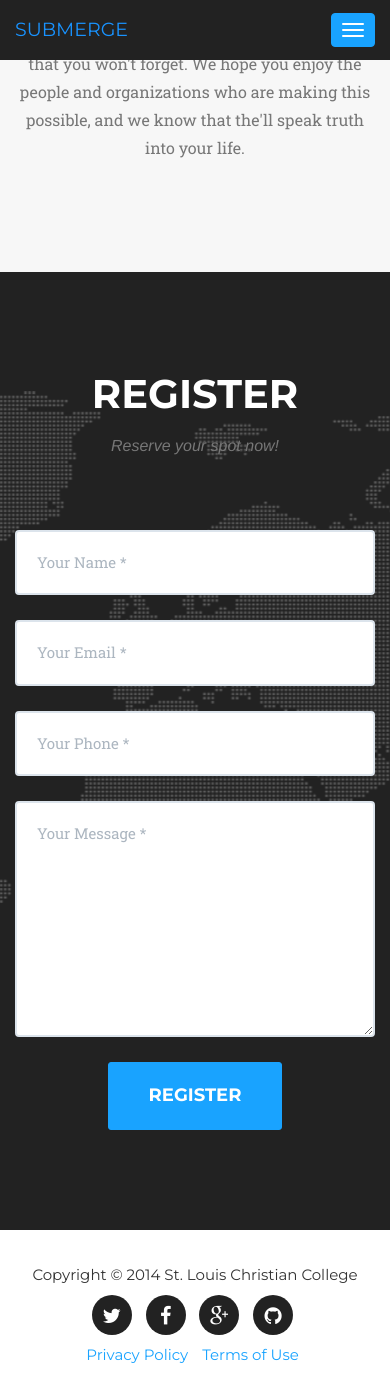
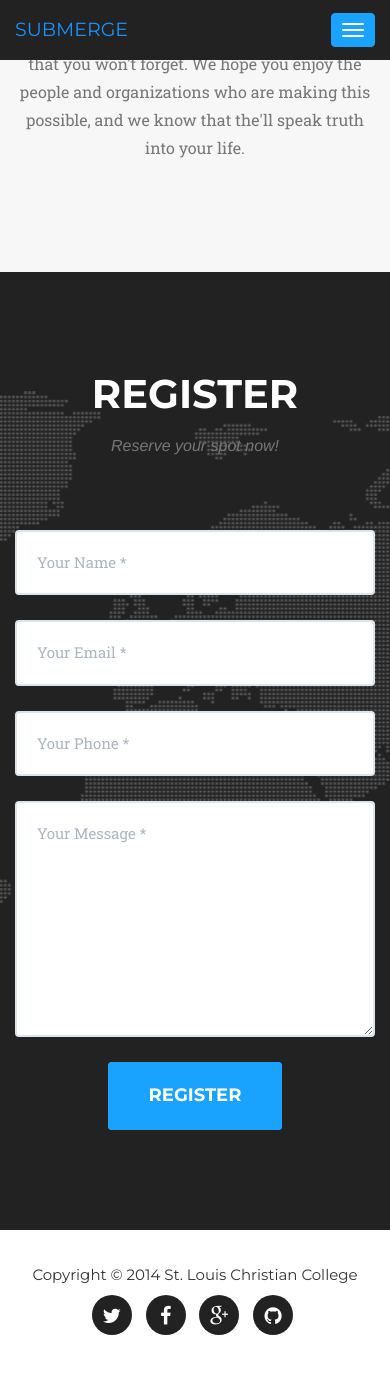
Before and after one commit to stlchristianedu/submergestl.com, a Jekyll site: the page built from index.html, in a window 390 px wide and 1400 px high, scrolled down 4931 px. Built offline with Jekyll 4.4.1, drawn with Linux system fonts in a browser that asks for light colours; some web fonts are replaced; after the commit the page ends 6291 px from its top, so only the background shows below that.

```diff
--- a/_config.yml
+++ b/_config.yml
@@ -2,7 +2,7 @@ url:
 baseurl: ''
 
 # Site settings
-title: SUBMERGE
+title: Submerge
 email: submerge@stlchristian.edu
 description: "An event designed to submerge High Schoolers DEEPER into CHOLLEGE//CITY//CHRIST."
 
--- a/_includes/css/agency.css
+++ b/_includes/css/agency.css
@@ -176,6 +176,7 @@ fieldset[disabled] .btn-xl.active {
 }
 
 .navbar-default .navbar-brand {
+    text-transform: uppercase;
     font-family: Montserrat,"Helvetica Neue",Helvetica,Arial,cursive;
     color: #{{ site.color.primary }};
 }
--- a/_includes/footer.html
+++ b/_includes/footer.html
@@ -12,14 +12,6 @@
                         {% endfor %}
                     </ul>
                 </div>
-                <div class="col-md-4">
-                    <ul class="list-inline quicklinks">
-                        <li><a href="#">Privacy Policy</a>
-                        </li>
-                        <li><a href="#">Terms of Use</a>
-                        </li>
-                    </ul>
-                </div>
             </div>
         </div>
     </footer>
--- a/_includes/head.html
+++ b/_includes/head.html
@@ -24,4 +24,5 @@
         <script src="https://oss.maxcdn.com/libs/html5shiv/3.7.0/html5shiv.js"></script>
         <script src="https://oss.maxcdn.com/libs/respond.js/1.4.2/respond.min.js"></script>
     <![endif]-->
+
 </head>
```
Also changed, not shown: favicon.ico (added).
